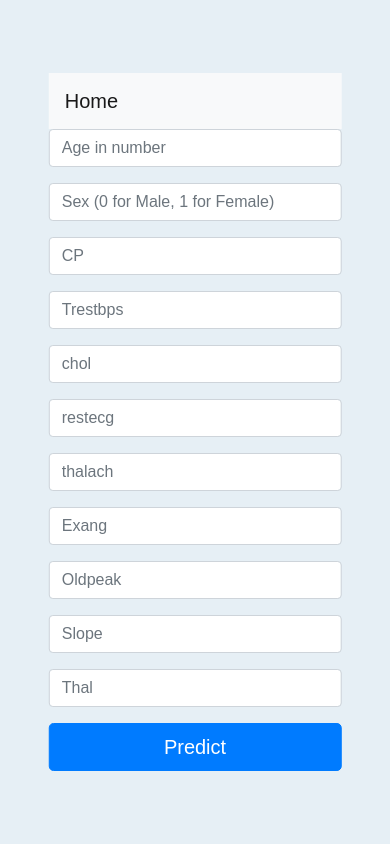
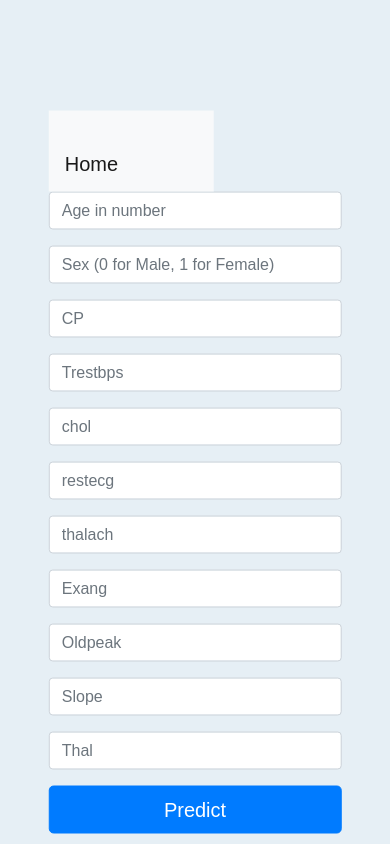
Before and after one commit to kgulshan827/DiseasePrediction11, a Django app: page /heart/ in a window 390 px wide. Run offline with Django 3.2, Linux system fonts and the light colour scheme; some libraries are stand-ins or nearby versions.

Commit message:
making mobile responsive

```diff
--- a/Heart/templates/heart_input.html
+++ b/Heart/templates/heart_input.html
@@ -35,15 +35,18 @@
   @media only screen and (min-width: 600px) {
   /* For tablets: */
   .nav {width: 58.33%;}
-  .center {width: 40.66%;}
+  .center {width: 40.66%;
+  margin-top: 20px;}
 
 }
 /* For mobile phones: */
 [class*="center"] {
   width: 75%;
+  margin-top: 25px;
 }
 [class*="nav"] {
-  width: 100%;
+  width: 75%;
+  margin-top: 25px;
 }
 @media only screen and (min-width: 768px) {
   /* For desktop: */
--- a/cancer/templates/cancer_input.html
+++ b/cancer/templates/cancer_input.html
@@ -31,17 +31,17 @@
   /* For tablets: */
   .nav {width: 58.33%;}
   .center {width: 70.66%;
-  margin-top: 20px;}
+  margin-top: 25px;}
 
 }
 /* For mobile phones: */
 [class*="center"] {
   width: 70%;
-  margin-top: 20px;
+  margin-top: 25px;
 }
 [class*="nav"] {
   width: 70%;
-  margin-top: 20px;
+  margin-top: 25px;
 }
 @media only screen and (min-width: 768px) {
   /* For desktop: */
```
